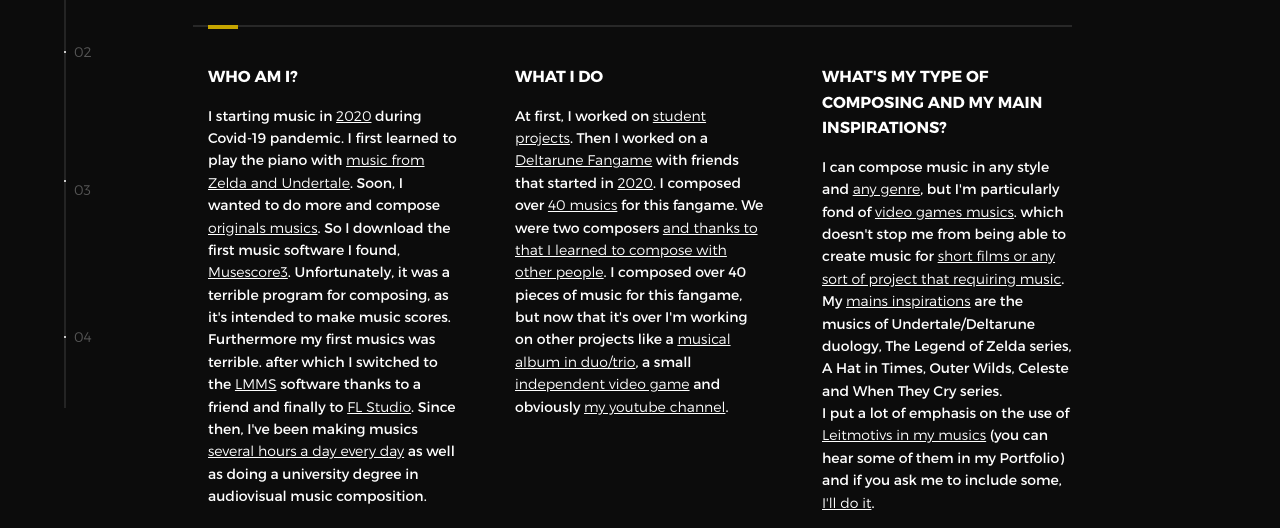
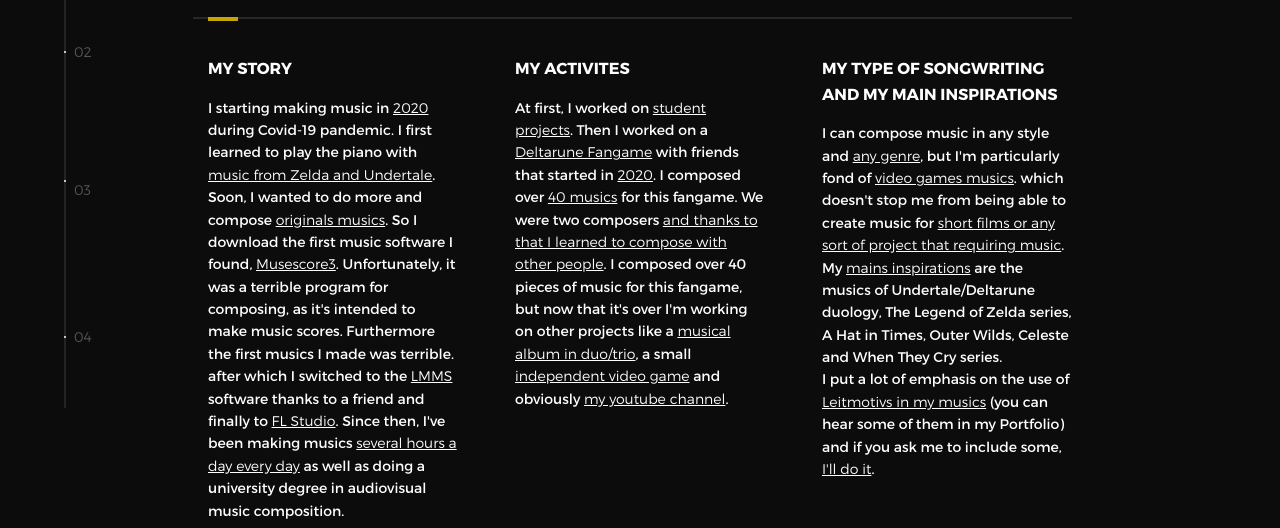
Before and after one commit to Tick358/portfolio, a plain HTML site: page index.html in a window 1280 px wide. Shown: the part 272-800 px from the top of the page. Drawn offline with nearby package versions, Linux system fonts and the light colour scheme.

Commit message:
Update index.html

```diff
--- a/index.html
+++ b/index.html
@@ -58,18 +58,18 @@
               </div>
               <div class="intro--options">
                 <a>
-                  <h3>Who am I?</h3>
-                  <p>I starting music in <respectme>2020</respectme> during Covid-19 pandemic. I first learned to play the piano with <respectme>music from Zelda and Undertale</respectme>. Soon, I wanted to do more and compose <respectme>originals musics</respectme>.
-                    So I download the first music software I found, <respectme>Musescore3</respectme>. Unfortunately, it was a terrible program for composing, as it's intended to make music scores. Furthermore my first
-                  musics was terrible. after which I switched to the <respectme>LMMS</respectme> software thanks to a friend and finally to <respectme>FL Studio</respectme>. Since then, I've been making musics <respectme>several hours a day every day</respectme> as well as doing a university degree in audiovisual music composition.</p>
+                  <h3>My story</h3>
+                  <p>I starting making music in <respectme>2020</respectme> during Covid-19 pandemic. I first learned to play the piano with <respectme>music from Zelda and Undertale</respectme>. Soon, I wanted to do more and compose <respectme>originals musics</respectme>.
+                    So I download the first music software I found, <respectme>Musescore3</respectme>. Unfortunately, it was a terrible program for composing, as it's intended to make music scores. Furthermore the first
+                  musics I made was terrible. after which I switched to the <respectme>LMMS</respectme> software thanks to a friend and finally to <respectme>FL Studio</respectme>. Since then, I've been making musics <respectme>several hours a day every day</respectme> as well as doing a university degree in audiovisual music composition.</p>
                 </a>
                 <a>
-                  <h3>What I do</h3>
+                  <h3>My activites</h3>
                   <p>At first, I worked on <respectme>student projects</respectme>. Then I worked on a <respectme>Deltarune Fangame</respectme> with friends that started in <respectme>2020</respectme>. I composed over <respectme>40 musics</respectme> for this fangame.
                     We were two composers <respectme>and thanks to that I learned to compose with other people</respectme>. I composed over 40 pieces of music for this fangame, but now that it's over I'm working on other projects like a <respectme>musical album in duo/trio</respectme>, a small <respectme>independent video game</respectme> and obviously <respectme>my youtube channel</respectme>.</p>
                 </a>
                 <a>
-                  <h3>What's my type of composing and my main inspirations?</h3>
+                  <h3>My type of songwriting and my main inspirations</h3>
                   <p>I can compose music in any style and <respectme>any genre</respectme>, but I'm particularly fond of <respectme>video games musics</respectme>. which doesn't stop me from being able to create music for <respectme>short films or any sort of project that requiring music</respectme>.
                      <br/>My <respectme>mains inspirations</respectme> are the musics of Undertale/Deltarune duology, The Legend of Zelda series, A Hat in Times, Outer Wilds, Celeste and When They Cry series.
                      <br/>I put a lot of emphasis on the use of <respectme>Leitmotivs in my musics</respectme> (you can hear some of them in my Portfolio) and if you ask me to include some, <respectme>I'll do it</respectme>.</p>
```
